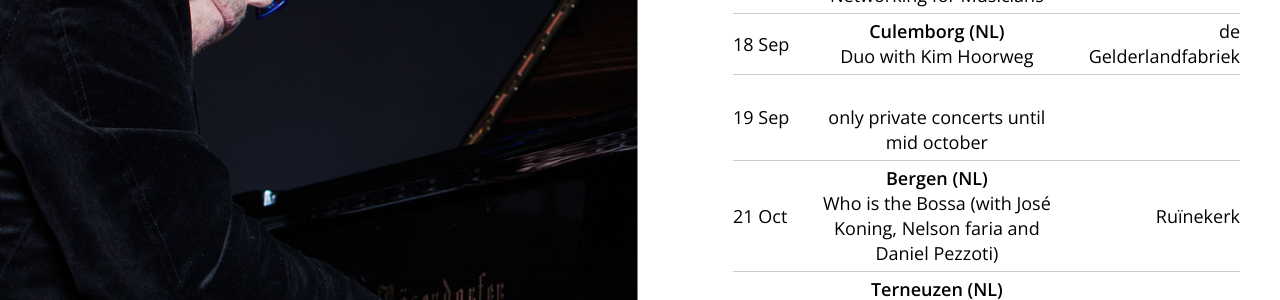
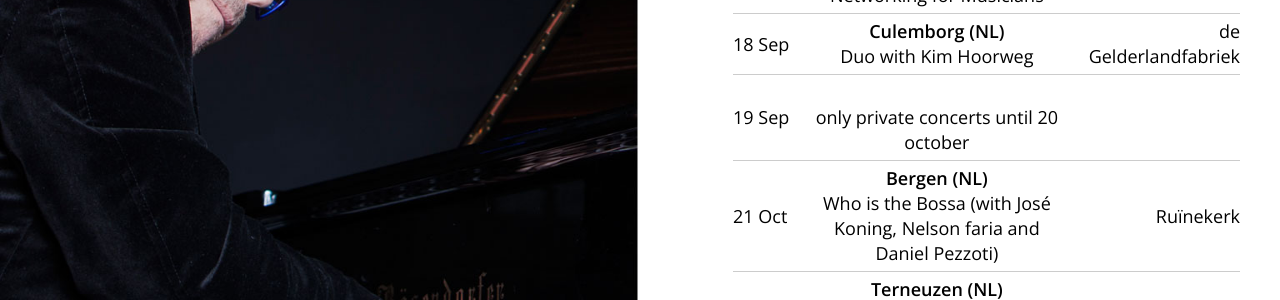
Before and after one commit to mikedelferro/website, a Jekyll site: the page built from agenda.html, in a window 1280 px wide. Shown: the part 366-666 px from the top of the page. Built offline with Jekyll 4.4.1, drawn with Linux system fonts in a browser that asks for light colours; nearby versions of some CDN libraries.

Commit message:
Updated '/_config.yml' via CloudCannon

```diff
--- a/_config.yml
+++ b/_config.yml
@@ -99,7 +99,7 @@ gigs:
     location: Fontys Hogeschool
     venue: Tilburg (NL)
     url:
-  - title: only private concerts until mid october
+  - title: only private concerts until 20 october
     date: 2016-09-19T00:00:00.000Z
     location:
     venue:
```
